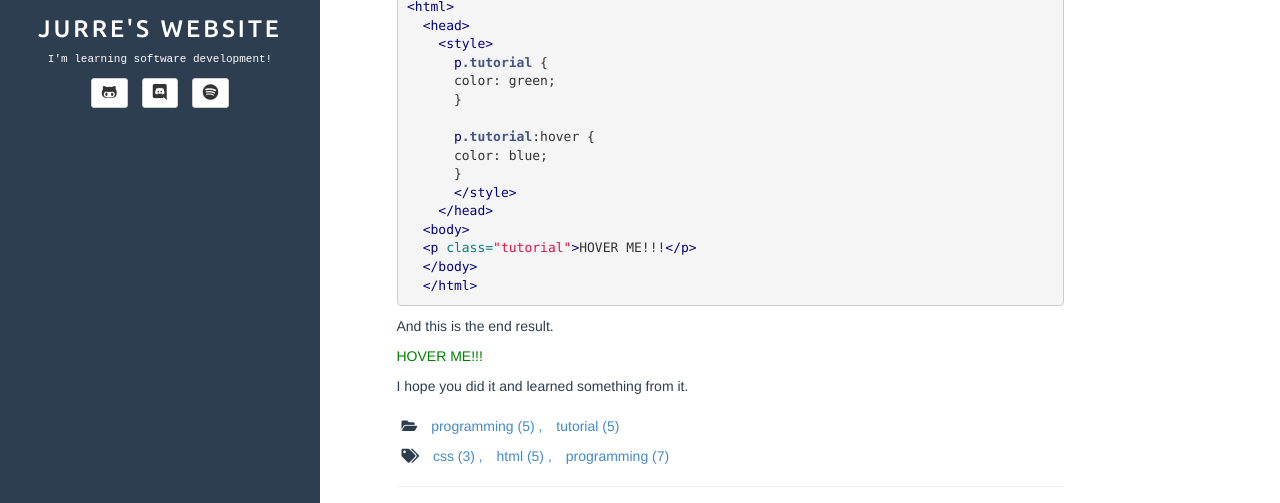
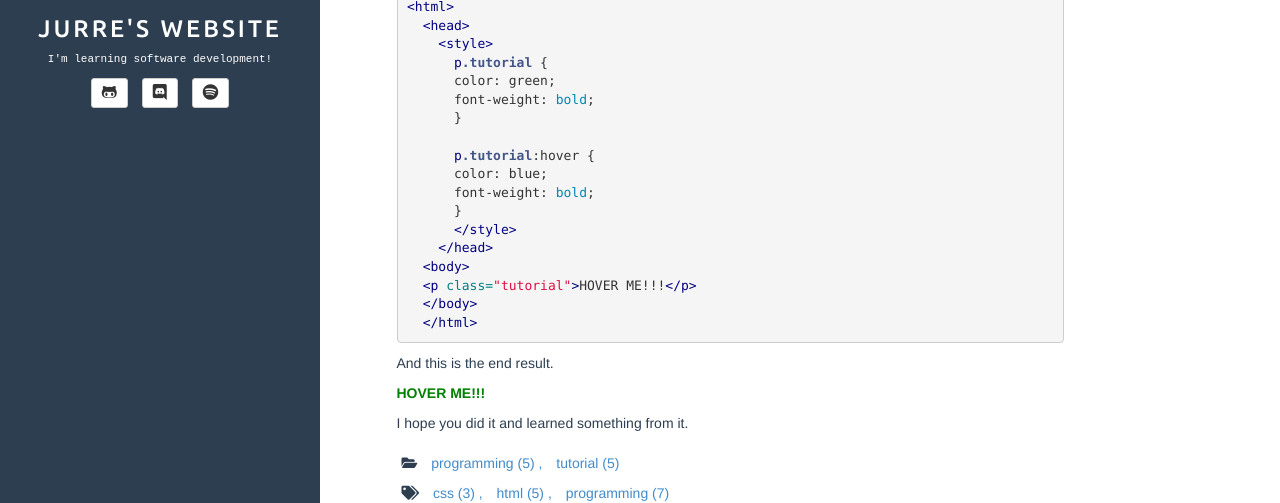
Before and after one commit to dbtek/dbyll, a Jekyll site: the page built from _posts/2021-05-17-html-hover-effect.md, in a window 1280 px wide and 1205 px high, cut to the strip 282-785 px from the top of the window. Built offline with Jekyll 4.4.1, drawn with Linux system fonts in a browser that asks for light colours.

Commit message:
Update 2021-05-17-html-hover-effect.md

```diff
--- a/_posts/2021-05-17-html-hover-effect.md
+++ b/_posts/2021-05-17-html-hover-effect.md
@@ -19,10 +19,12 @@ This is how to do it.
     <style>
       p.tutorial {
       color: green;
+      font-weight: bold;
       }
 
       p.tutorial:hover {
       color: blue;
+      font-weight: bold;
       }
       </style>
     </head>
@@ -38,10 +40,12 @@ And this is the end result.
     <style>
       p.tutorial {
       color: green;
+      font-weight: bold;
       }
 
       p.tutorial:hover {
       color: blue;
+      font-weight: bold;
       }
       </style>
     </head>
```
